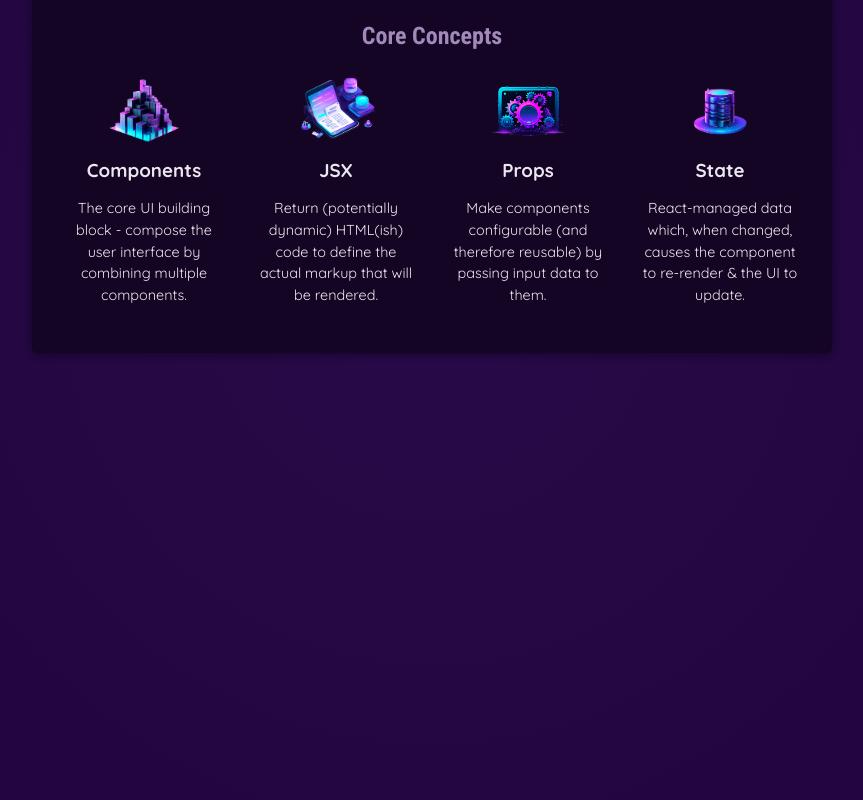
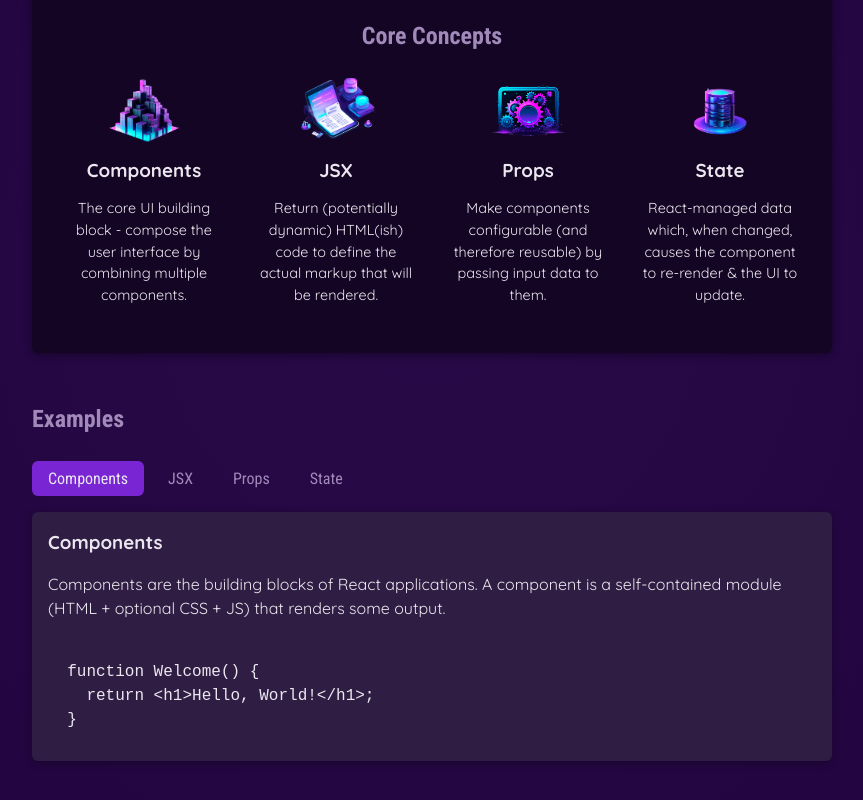
Before and after one commit to dev-nomi/react-essentials, a React (Vite) app: page / in a window 1280 px wide. Shown: the part 346-1146 px from the top of the page, without its empty margins (208-1071 px from the left). Built offline with nearby package versions, Linux system fonts and the light colour scheme.

Commit message:
Added tab component

```diff
--- a/src/App.jsx
+++ b/src/App.jsx
@@ -1,8 +1,19 @@
+import { useState } from "react";
 import { CORE_CONCEPTS } from "./data/coreConcepts";
+import { TOPIC_EXAMPLES } from "./data/topicExamples";
 import Header from "./components/Header";
 import CoreConcept from "./components/CoreConcept";
+import TabButton from "./components/TabButton";
 
 function App() {
+  const [selectedTopic, setSelectedTopic] = useState("components");
+
+  function handleClick(clickedButton) {
+    setSelectedTopic(clickedButton);
+    // console.log(`${clickedButton} clicked!!`);
+    console.log(selectedTopic);
+  }
+
   return (
     <div>
       <Header />
@@ -10,15 +21,46 @@
         <section id="core-concepts">
           <h2>Core Concepts</h2>
           <ul>
-            <CoreConcept
-              title={CORE_CONCEPTS[0].title}
-              description={CORE_CONCEPTS[0].description}
-              image={CORE_CONCEPTS[0].image}
-            />
-            <CoreConcept {...CORE_CONCEPTS[1]} />
-            <CoreConcept {...CORE_CONCEPTS[2]} />
-            <CoreConcept {...CORE_CONCEPTS[3]} />
+            {CORE_CONCEPTS.map((conceptItem) => (
+              <CoreConcept key={conceptItem.title} {...conceptItem} />
+            ))}
           </ul>
+        </section>
+        <section id="examples">
+          <h2>Examples</h2>
+          <menu>
+            <TabButton
+              onClick={() => handleClick("components")}
+              active={selectedTopic === "components"}
+            >
+              Components
+            </TabButton>
+            <TabButton
+              onClick={() => handleClick("jsx")}
+              active={selectedTopic === "jsx"}
+            >
+              JSX
+            </TabButton>
+            <TabButton
+              onClick={() => handleClick("props")}
+              active={selectedTopic === "props"}
+            >
+              Props
+            </TabButton>
+            <TabButton
+              onClick={() => handleClick("state")}
+              active={selectedTopic === "state"}
+            >
+              State
+            </TabButton>
+          </menu>
+          <div id="tab-content">
+            <h3>{TOPIC_EXAMPLES[selectedTopic].title}</h3>
+            <p>{TOPIC_EXAMPLES[selectedTopic].description}</p>
+            <pre>
+              <code>{TOPIC_EXAMPLES[selectedTopic].code}</code>
+            </pre>
+          </div>
         </section>
       </main>
     </div>
--- /dev/null
+++ b/src/components/TabButton.jsx
@@ -0,0 +1,11 @@
+function TabButton({ children, onClick, active }) {
+  return (
+    <li>
+      <button className={active ? "active" : ""} onClick={onClick}>
+        {children}
+      </button>
+    </li>
+  );
+}
+
+export default TabButton;
--- /dev/null
+++ b/src/data/topicExamples.js
@@ -0,0 +1,50 @@
+export const TOPIC_EXAMPLES = {
+  components: {
+    title: "Components",
+    description:
+      "Components are the building blocks of React applications. A component is a self-contained module (HTML + optional CSS + JS) that renders some output.",
+    code: `
+  function Welcome() {
+    return <h1>Hello, World!</h1>;
+  }`,
+  },
+  jsx: {
+    title: "JSX",
+    description:
+      "JSX is a syntax extension to JavaScript. It is similar to a template language, but it has full power of JavaScript (e.g., it may output dynamic content).",
+    code: `
+  <div>
+    <h1>Welcome {userName}</h1>
+    <p>Time to learn React!</p>
+  </div>`,
+  },
+  props: {
+    title: "Props",
+    description:
+      "Components accept arbitrary inputs called props. They are like function arguments.",
+    code: `
+  function Welcome(props) {
+    return <h1>Hello, {props.name}</h1>;
+  }`,
+  },
+  state: {
+    title: "State",
+    description:
+      "State allows React components to change their output over time in response to user actions, network responses, and anything else.",
+    code: `
+  function Counter() {
+    const [isVisible, setIsVisible] = useState(false);
+
+    function handleClick() {
+      setIsVisible(true);
+    }
+
+    return (
+      <div>
+        <button onClick={handleClick}>Show Details</button>
+        {isVisible && <p>Amazing details!</p>}
+      </div>
+    );
+  }`,
+  },
+};
```
